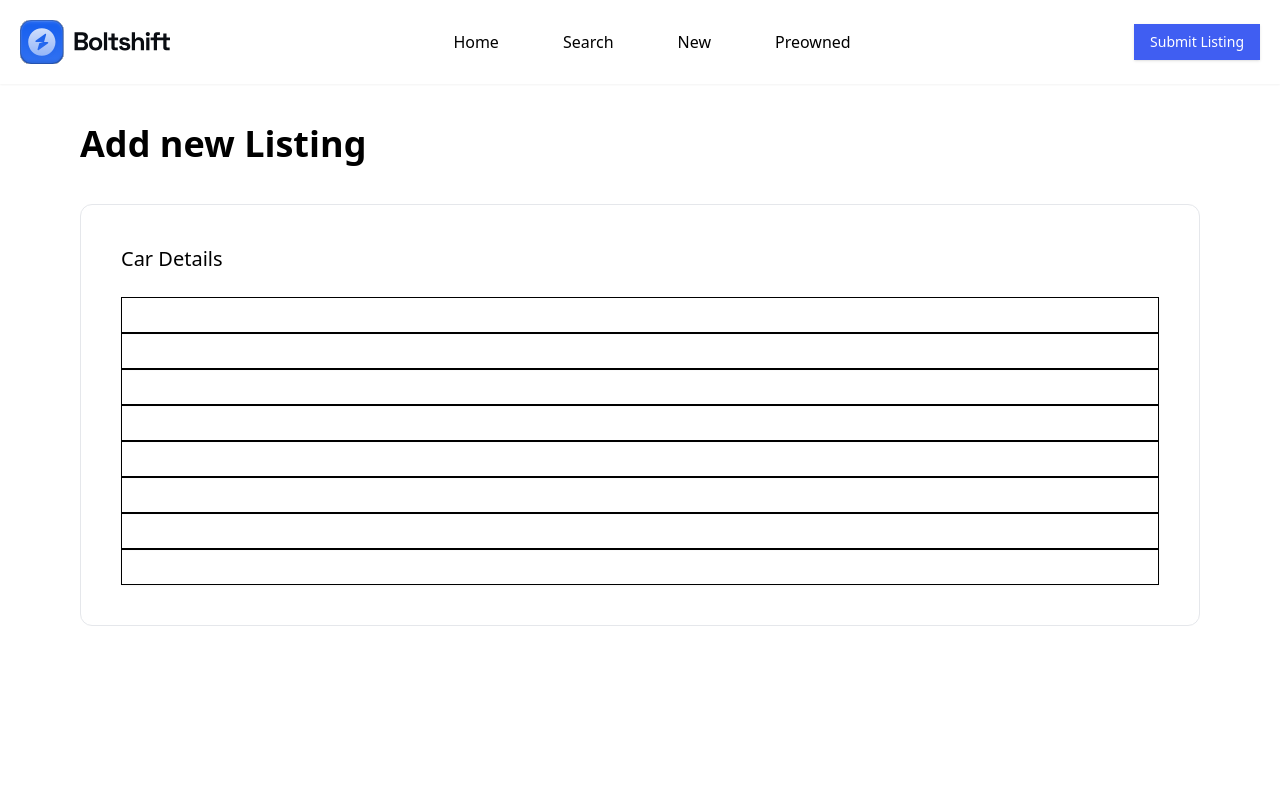
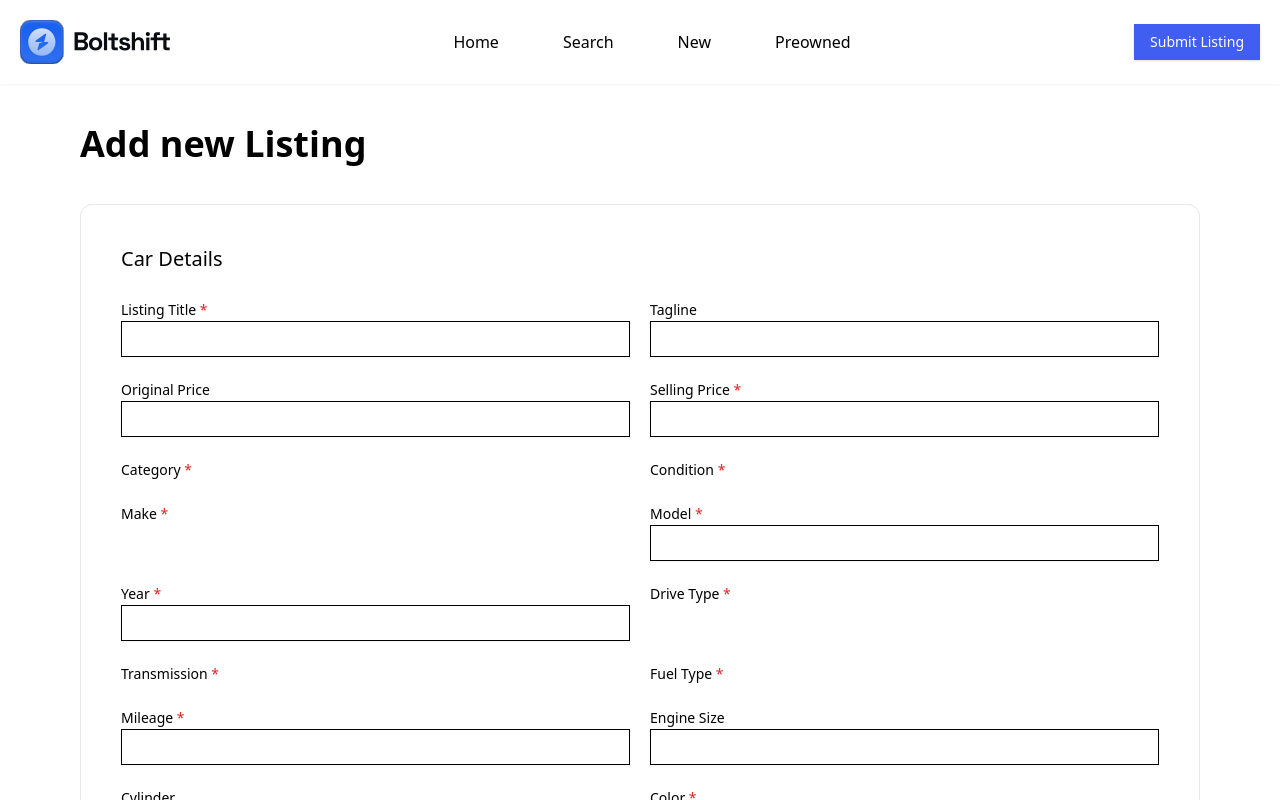
Before and after one commit to tmgnisc/Car-Marketplace-WebAp, a React (Vite) app: page /add-listing in a window 1280 px wide. Shown: the top 800 px of the page. Built offline with nearby package versions, Linux system fonts and the light colour scheme; no server answers.

Commit message:
creating add listing form

```diff
--- a/src/Shared/carDetails.json
+++ b/src/Shared/carDetails.json
@@ -9,36 +9,11 @@
         "icon": "FaClipboardList"
       },
       {
-            "label": "TagLine",
+        "label": "Tagline",
         "name": "tagline",
         "fieldType": "text",
         "column": 2,
         "icon": "FaTag"
-        },
-        {
-            "label": "Make",
-            "name": "make",
-            "fieldType": "dropdown",
-            "options": ["Toyota", "Honda", "Ford", "Tesla", "BMW", "Audi", "Tesla", "Mercedes-Benz"],
-            "required": true,
-            "column": 1,
-            "icon": "FaIndustry"
-        },
-        {
-            "label": "Model",
-            "name": "model",
-            "fieldType": "text",
-            "required": true,
-            "column": 1,
-            "icon": "FaCarAlt"
-        },
-        {
-            "label": "Year",
-            "name": "year",
-            "fieldType": "number",
-            "required": true,
-            "column": 1,
-            "icon": "FaCalendarAlt"
       },
       {
         "label": "Original Price",
@@ -59,47 +34,175 @@
         "label": "Category",
         "name": "category",
         "fieldType": "dropdown",
-            "options": ["Sedan", "SUV", "Coupe", "Convertible"],
+        "options": ["Sedan", "SUV", "Truck", "Coupe", "Convertible", "Van", "Hatchback","Electric","Hybrid"],
         "required": true,
         "column": 1,
         "icon": "FaCar"
       },
       {
-            "label": "Mileage",
-            "name": "mileage",
+        "label": "Condition",
+        "name": "condition",
+        "fieldType": "dropdown",
+        "required": true,
+        "options": ["New", "Used", "Certified Pre-Owned"],
+        "column": 1,
+        "icon": "FaCheckCircle"
+      },
+
+      {
+        "label": "Make",
+        "name": "make",
+        "fieldType": "dropdown",
+        "required": true,
+        "options": [
+          "Toyota",
+          "Honda",
+          "Ford",
+          "Chevrolet",
+          "Nissan",
+          "BMW",
+          "Mercedes-Benz",
+          "Audi",
+          "Tesla",
+          "Volkswagen",
+          "Hyundai",
+          "Kia",
+          "Lexus",
+          "Subaru",
+          "Mazda",
+          "Jeep",
+          "Dodge",
+          "Ram",
+          "GMC",
+          "Volvo",
+          "Land Rover",
+          "Jaguar",
+          "Porsche",
+          "Fiat",
+          "Alfa Romeo",
+          "Mitsubishi",
+          "Infiniti",
+          "Acura",
+          "Mini",
+          "Buick",
+          "Cadillac",
+          "Chrysler",
+          "Lincoln",
+          "Maserati",
+          "Bentley",
+          "Rolls-Royce",
+          "Aston Martin",
+          "Ferrari",
+          "Lamborghini",
+          "McLaren",
+          "Pagani",
+          "Bugatti"
+        ],
+        "column": 1,
+        "icon": "FaIndustry"
+      },
+      {
+        "label": "Model",
+        "name": "model",
         "fieldType": "text",
+        "required": true,
+        "column": 1,
+        "icon": "FaCarSide"
+      },
+      {
+        "label": "Year",
+        "name": "year",
+        "fieldType": "number",
+        "required": true,
+        "column": 1,
+        "icon": "FaCalendarAlt"
+      },
+      {
+        "label": "Drive Type",
+        "name": "driveType",
+        "fieldType": "dropdown",
+        "options": ["FWD", "RWD", "AWD", "4WD"],
+        "required": true,
         "column": 1,
         "icon": "FaRoad"
+      },
+      {
+        "label": "Transmission",
+        "name": "transmission",
+        "fieldType": "dropdown",
+        "options": ["Automatic", "Manual", "CVT"],
+        "required": true,
+        "column": 1,
+        "icon": "FaCogs"
       },
       {
         "label": "Fuel Type",
         "name": "fuelType",
         "fieldType": "dropdown",
-            "options": ["Gasoline", "Diesel", "Electric", "Hybrid"],
+        "options": ["Petrol", "Diesel", "Electric", "Hybrid"],
         "required": true,
         "column": 1,
         "icon": "FaGasPump"
       },
       {
+        "label": "Mileage",
+        "name": "mileage",
+        "fieldType": "number",
+        "required": true,
+        "column": 1,
+        "icon": "FaTachometerAlt"
+      },
+      {
+        "label": "Engine Size",
+        "name": "engineSize",
+        "fieldType": "text",
+        "column": 1,
+        "icon": "FaWrench"
+      },
+      {
+        "label": "Cylinder",
+        "name": "cylinder",
+        "fieldType": "number",
+        "column": 1,
+        "icon": "FaCircle"
+      },
+      {
         "label": "Color",
         "name": "color",
-            "fieldType": "text",
-            "column": 1,
+        "fieldType": "dropdown",
+        "required": true,
+        "options": ["Black", "Blue", "Gold", "Pink", "Red", "Silver", "White"],
+        "column": 2,
         "icon": "FaPalette"
       },
       {
-            "label": "Transmission",
-            "name": "transmission",
+        "label": "Door",
+        "name": "door",
+        "fieldType": "number",
+        "required": true,
+        "column": 1,
+        "icon": "FaDoorClosed"
+      },
+      {
+        "label": "VIN",
+        "name": "vin",
+        "fieldType": "text",
+        "column": 1,
+        "icon": "FaIdCard"
+      },
+      {
+        "label": "Offer Type",
+        "name": "offerType",
         "fieldType": "dropdown",
-            "options": ["Automatic", "Manual"],
-            "column": 1,
-            "icon": "FaCog"
+        "options": ["Buy", "Hot Offer", "Sell", "Urgent"],
+        "column": 2,
+        "icon": "FaTags"
       },
       {
         "label": "Listing Description",
         "name": "listingDescription",
         "fieldType": "textarea",
-            "required":true,
+        "required": true,
         "column": 2,
         "icon": "FaFileAlt"
       }
--- a/src/add-listing/components/InputField.jsx
+++ b/src/add-listing/components/InputField.jsx
@@ -4,7 +4,7 @@ import React from 'react'
 function InputField({item}) {
   return (
     <div>
-      <Input name={item?.name}/>
+      <Input type={item?.fieldType} name={item?.name} required={item?.required}/>
     </div>
   )
 }
--- a/src/add-listing/index.jsx
+++ b/src/add-listing/index.jsx
@@ -13,11 +13,12 @@ function AddListing() {
           {/* car details */}
           <div>
             <h2 className="font-medium text-xl mb-6">Car Details</h2>
-            <div>
+            <div className="grid grid-cols-1 md:grid-cols-2 gap-5">
               {carDetails.carDetails.map((item, index) => (
                 <div key={index}>
+                  <lable className='text-sm'>{item?.label} {item.required&&<span className="text-red-600">*</span>}</lable>
                   {item.fieldType == "text" || item.fieldType == "number" ? (
-                    <InputField />
+                    <InputField item={item} />
                   ) : null}
                 </div>
               ))}
```
Lines whose indentation alone changed are shown as unchanged.
